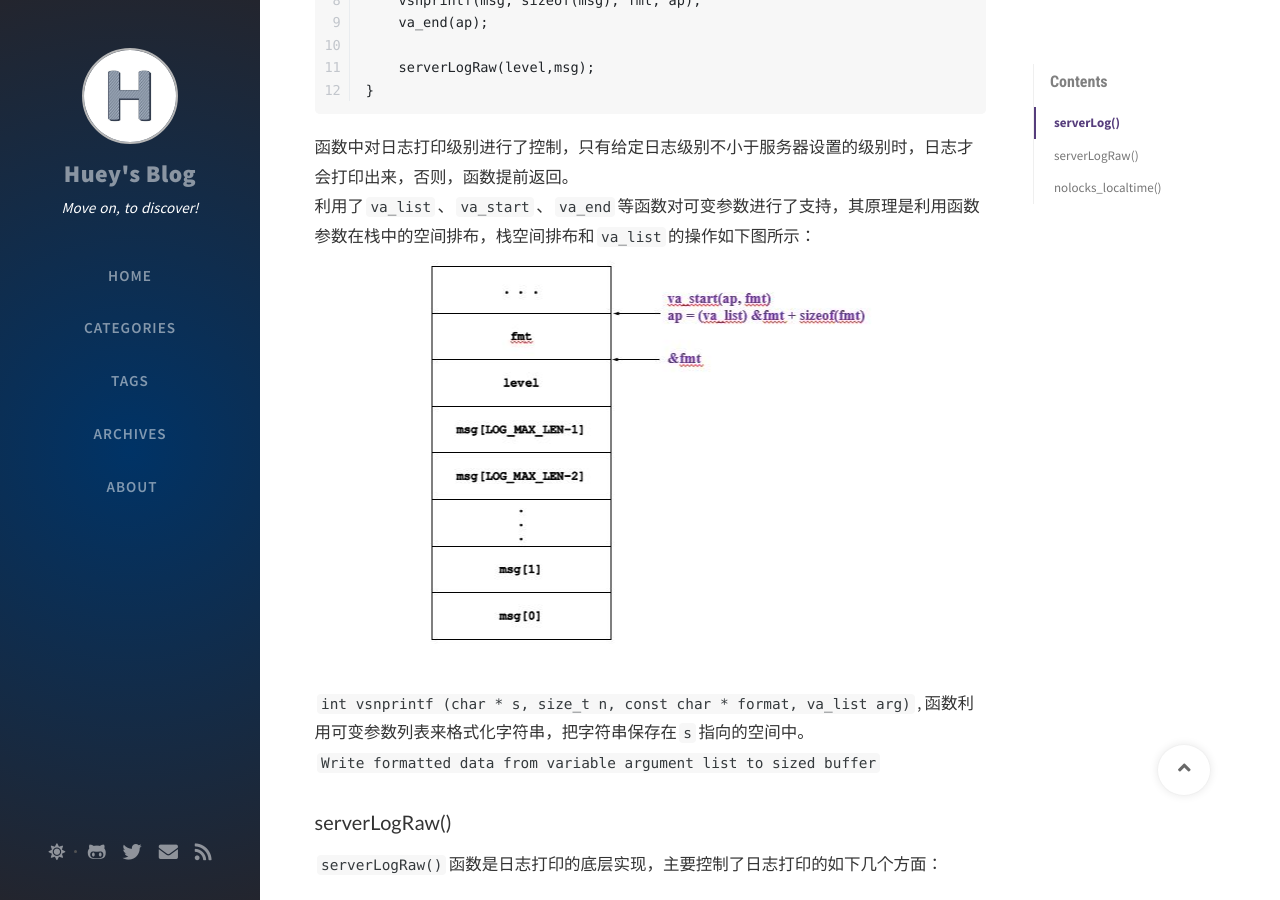
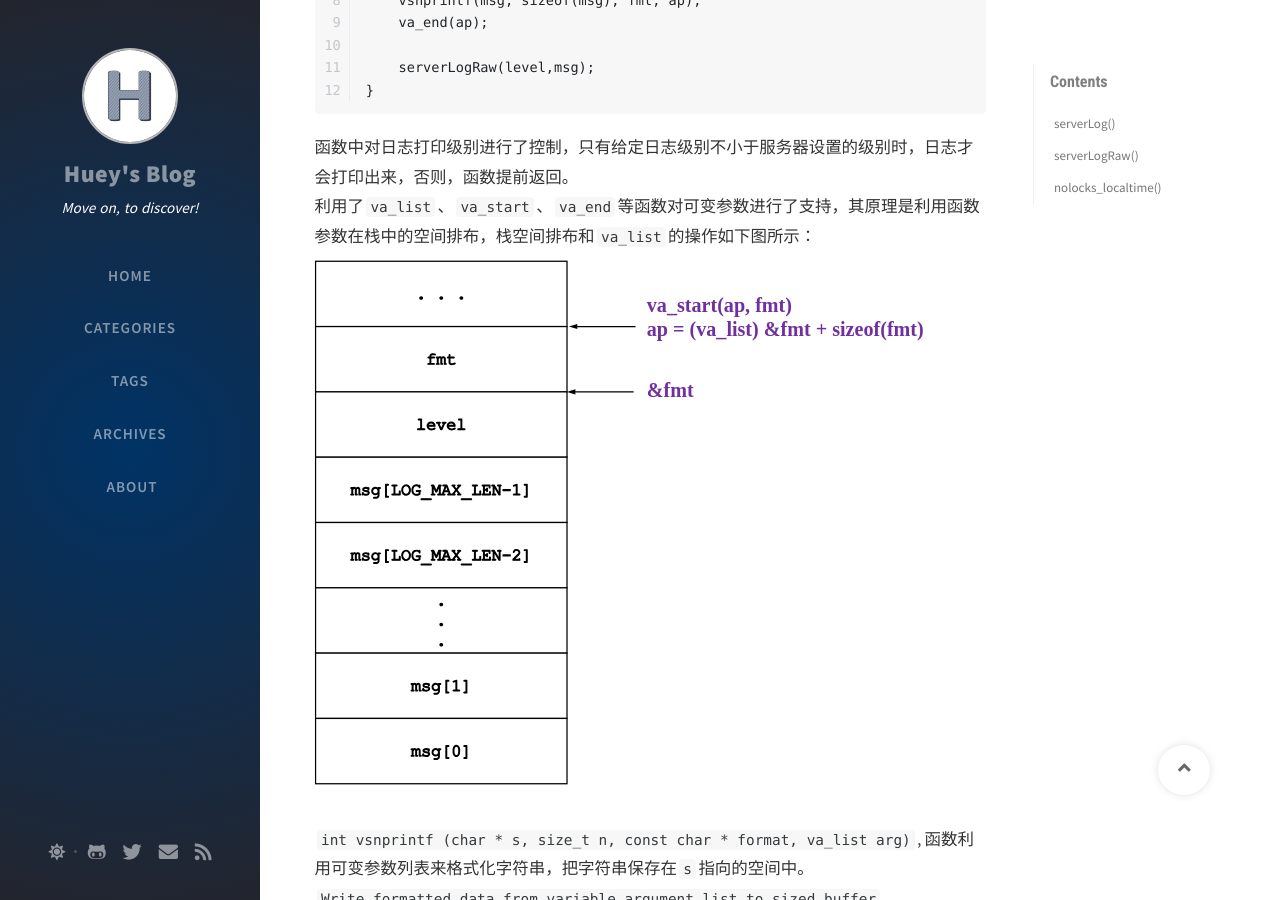
Before and after one commit to hughesxu/hughesxu.github.io, a Jekyll site: the page built from _posts/2020-08-21-Server_logging_in_redis_and_variable_args.markdown, in a window 1280 px wide and 900 px high, scrolled down 1151 px. Built offline with Jekyll 4.4.1, drawn with Linux system fonts in a browser that asks for light colours; nearby versions of some CDN libraries; comment, search, counter and statistics services are not loaded.

Commit message:
leetcode: modify photograph

```diff
--- a/_posts/2020-08-21-Server_logging_in_redis_and_variable_args.markdown
+++ b/_posts/2020-08-21-Server_logging_in_redis_and_variable_args.markdown
@@ -47,7 +47,7 @@ void serverLog(int level, const char *fmt, ...) {
 
 函数中对日志打印级别进行了控制，只有给定日志级别不小于服务器设置的级别时，日志才会打印出来，否则，函数提前返回。
 利用了`va_list`、`va_start`、`va_end`等函数对可变参数进行了支持，其原理是利用函数参数在栈中的空间排布，栈空间排布和`va_list`的操作如下图所示：
-![Variadic Macros]({{ "/assets/img/sample/variadic_macros.jpg"| relative_url }})
+![Variadic Macros]({{ "/assets/img/sample/variadic_macros.svg"| relative_url }})
 
 `int vsnprintf (char * s, size_t n, const char * format, va_list arg)`, 函数利用可变参数列表来格式化字符串，把字符串保存在`s`指向的空间中。
 `Write formatted data from variable argument list to sized buffer`
```
Also changed, not shown: assets/img/sample/device_driver_model.svg, assets/img/sample/variadic_macros.svg (added).
